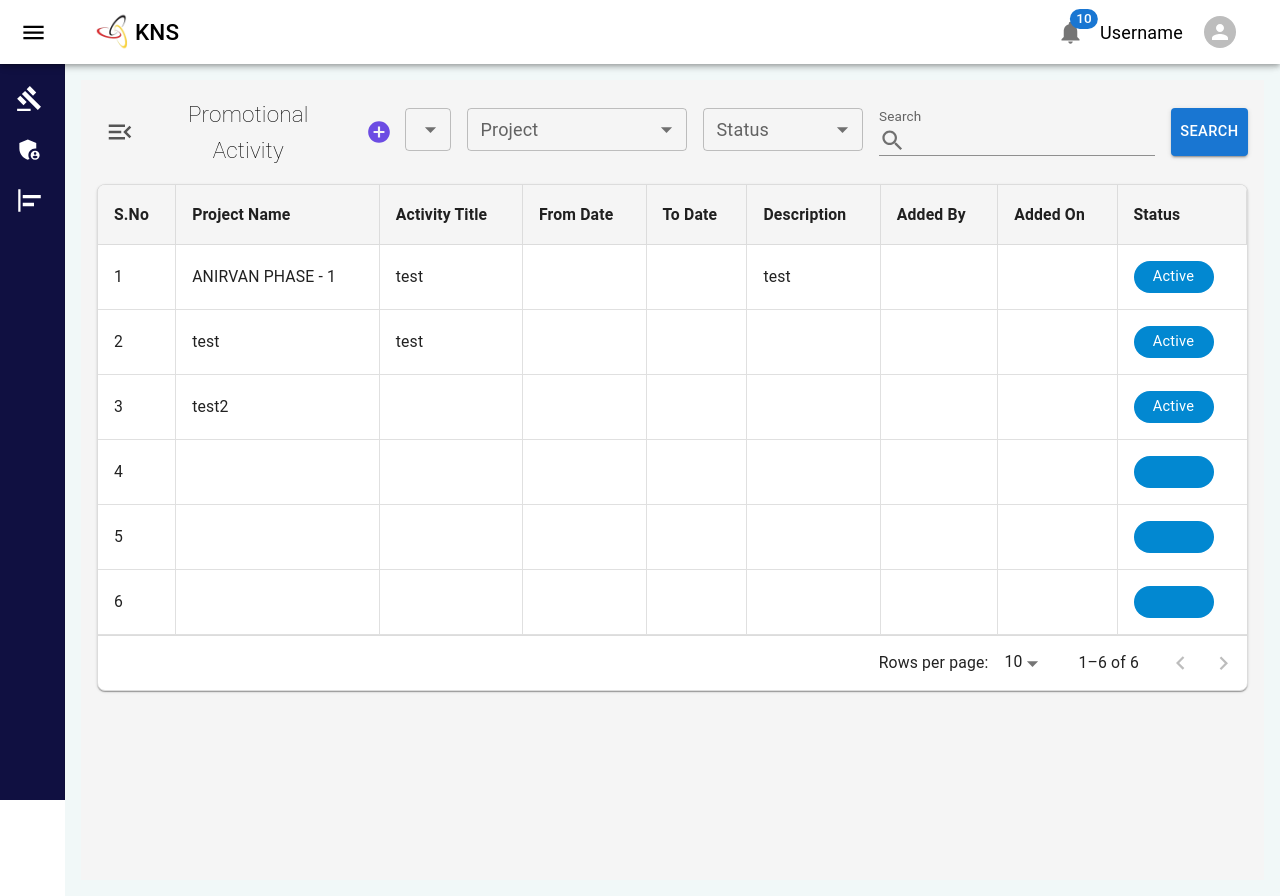
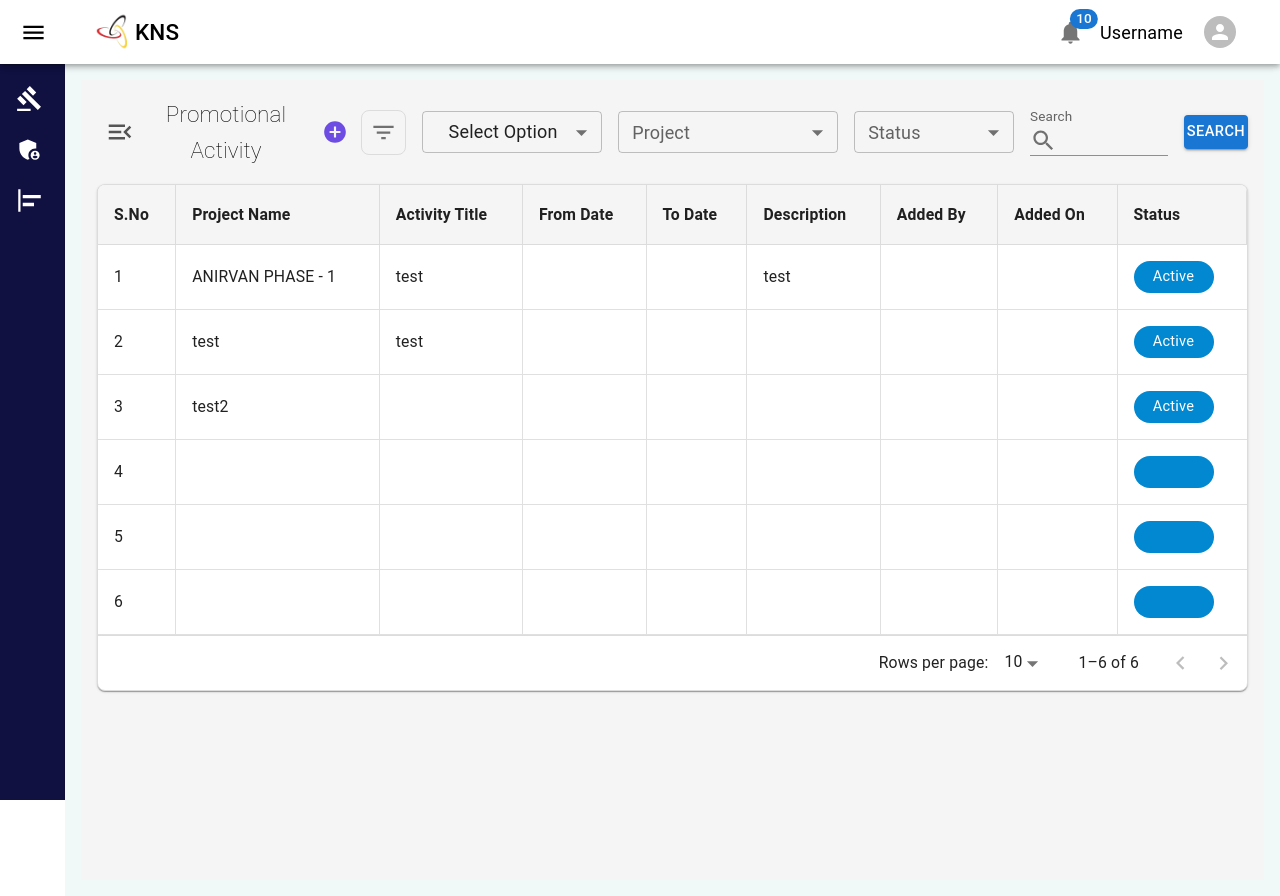
Before and after one commit to harshuharshi222-hash/react-js-project, a React (Vite) app: page /#/ in a window 1280 px wide. Built offline with nearby package versions, Linux system fonts and the light colour scheme.

Commit message:
checkbox

```diff
--- a/src/components/promotionalt.jsx
+++ b/src/components/promotionalt.jsx
@@ -4,6 +4,8 @@ import SearchIcon from '@mui/icons-material/Search';
 import MenuOpenIcon from '@mui/icons-material/MenuOpen';
 import {
   Box,
+  Checkbox,
+  ListItemText,
   Button,
   Chip,
   Divider,
@@ -113,6 +115,14 @@ export default function PromotionalActivity() {
   const textFieldId = React.useId();
   const sxId = React.useId();
 
+
+   const [selected, setSelected] = useState([]);
+
+  const handleChange = (event) => {
+    const value = event.target.value;
+
+    setSelected(typeof value === "string" ? value.split(",") : value);
+ };
   return (
     <Box sx={{ background: "#f5f5f5", minHeight: "100vh", p: 2 }}>
       {/* Header */}
@@ -171,14 +181,66 @@ export default function PromotionalActivity() {
 
 
                                  {/* <Divider sx={{mb:3}}/> */}
-        <Box sx={{ display: "flex", gap: 2 }}>
+        {/* <Box sx={{ display: "flex", gap: 2 }}>
             <FormControl size="small" sx={{ minWidth: 20   }}>
             <Select label="Project" >
               <MenuItem value="">SL No</MenuItem>
               <MenuItem value="1">PRO</MenuItem>
               <MenuItem value="2">ANi</MenuItem>
             </Select>
-          </FormControl>
+          </FormControl> */}
+
+
+          <Box
+      sx={{
+        display: "flex",
+        alignItems: "center",
+        gap: 2,
+      }}
+    >
+      {/* Filter Icon */}
+      <IconButton
+        sx={{
+          border: "1px solid #dcdcdc",
+          borderRadius: 2,
+          background: "#f5f5f5",
+        }}
+      >
+        <FilterListIcon />
+      </IconButton>
+
+      {/* Select Dropdown */}
+      <FormControl size="small" sx={{ minWidth: 180 }}>
+        <Select
+          multiple
+          value={selected}
+          onChange={handleChange}
+          displayEmpty
+          renderValue={(selected) => {
+            if (selected.length === 0) {
+              return "Select Option";
+            }
+            return selected.join(", ");
+          }}
+        >
+          <MenuItem value="SL No">
+            <Checkbox checked={selected.indexOf("SL No") > -1} />
+            <ListItemText primary="SL No" />
+          </MenuItem>
+
+          <MenuItem value="PRO">
+            <Checkbox checked={selected.indexOf("PRO") > -1} />
+            <ListItemText primary="PRO" />
+          </MenuItem>
+
+          <MenuItem value="ANi">
+            <Checkbox checked={selected.indexOf("ANi") > -1} />
+            <ListItemText primary="ANi" />
+          </MenuItem>
+        </Select>
+      </FormControl>
+
+
 
 
 
```
